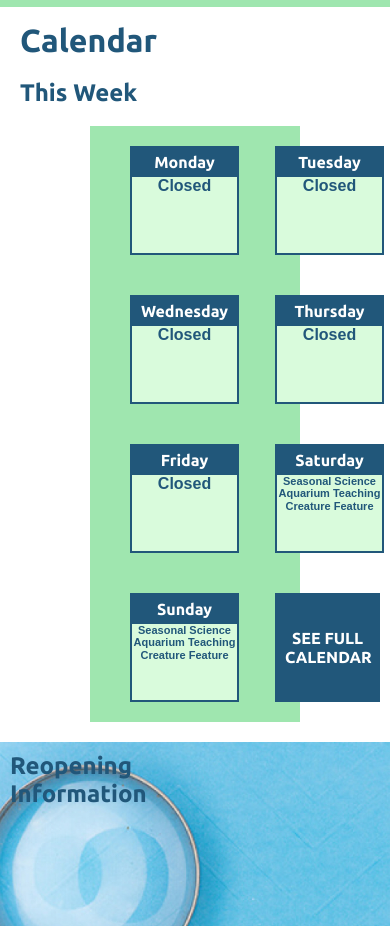
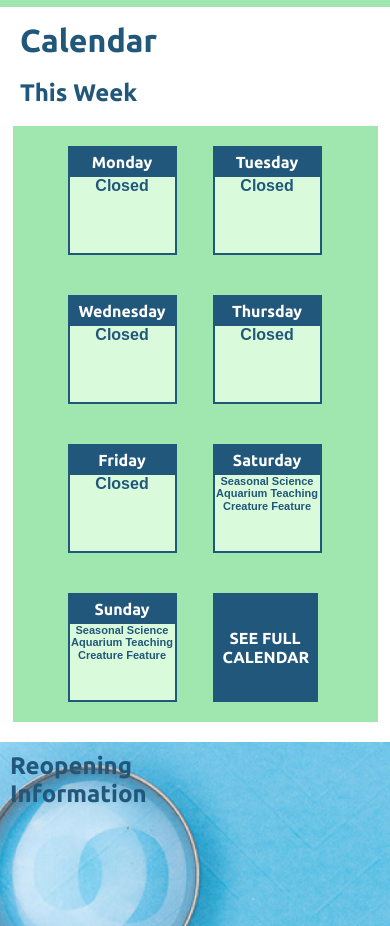
Before and after one commit to Evan507/Emichel_Final, a plain HTML site: page deploy/index.html in a window 390 px wide. Shown: the part 3300-4226 px from the top of the page. Drawn offline with Linux system fonts and the light colour scheme.

Commit message:
mobile calendar finalized

```diff
--- a/dev/scss/sections/_calendar.scss
+++ b/dev/scss/sections/_calendar.scss
@@ -1,12 +1,12 @@
 #calendar{
     position: relative;
     display: grid;
-    grid-template-columns: auto 105px 105px auto;
+    grid-template-columns: 105px 105px ;
     grid-template-areas:
-    ". mon tu ."
-    ". wed thur ."
-    ". fri sat ."
-    ". sun full .";
+    "mon tu "
+    "wed thur"
+    "fri sat"
+    "sun full";
 
     gap: 40px;
     background-color: $ligher;
@@ -15,15 +15,23 @@
 
     margin-bottom: 30px;
     margin: 20px;
-    margin-left: 90px;
-    margin-right: 90px;
+    margin-left: auto;
+    margin-right: auto;
     padding-top: 20px;
     padding-bottom: 20px;
+    padding-left: 55px;
+    padding-right: 30px;
+    width: 280px;
 
     @include md{
-        grid-template-columns: auto 150px 150px auto;
+        grid-template-columns: 150px 150px;
         margin-bottom: 120px;
         margin-right: 225px;
+        margin-left: 90px;
+        margin-top: 50px;
+        padding-left: 70px;
+        padding-right: 10px;
+        width: 420px;
     }
 
     >div{
```
Also changed, not shown: deploy/css/styles.css.
